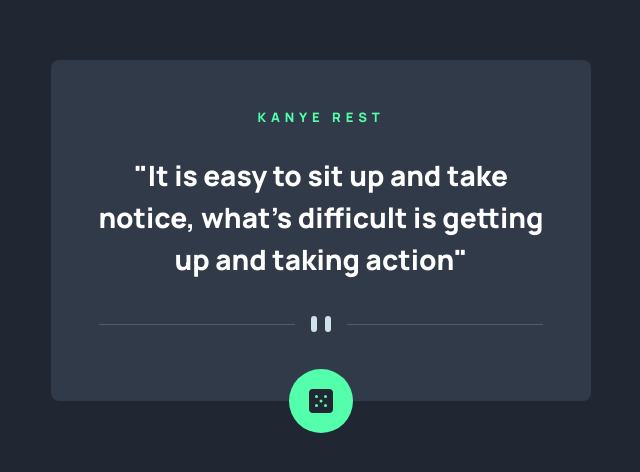
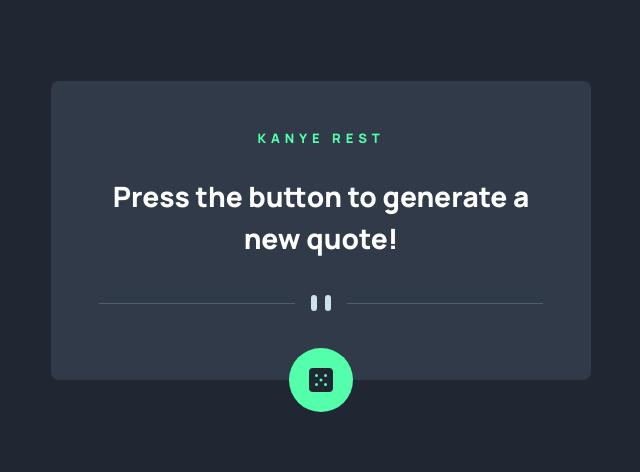
Before and after one commit to andrew2764/quote-generator, a plain HTML site: page index.html in a window 1280 px wide. Shown: the part 170-642 px from the top of the page, without its empty margins (319-959 px from the left). Drawn offline with Linux system fonts and the light colour scheme.

Commit message:
Update initial state

```diff
--- a/index.html
+++ b/index.html
@@ -21,7 +21,7 @@
   <main>
     <div class="container">
       <p class="title">kanye rest</p>
-      <h1 class="quote">"It is easy to sit up and take notice, what's difficult is getting up and taking action"</h1>
+      <h1 class="quote">Press the button to generate a new quote!</h1>
       <picture>
         <source media="(min-width: 800px)" srcset="./images/pattern-divider-desktop.svg">
         <img src="./images/pattern-divider-mobile.svg" alt="divider" class="divider">
```
